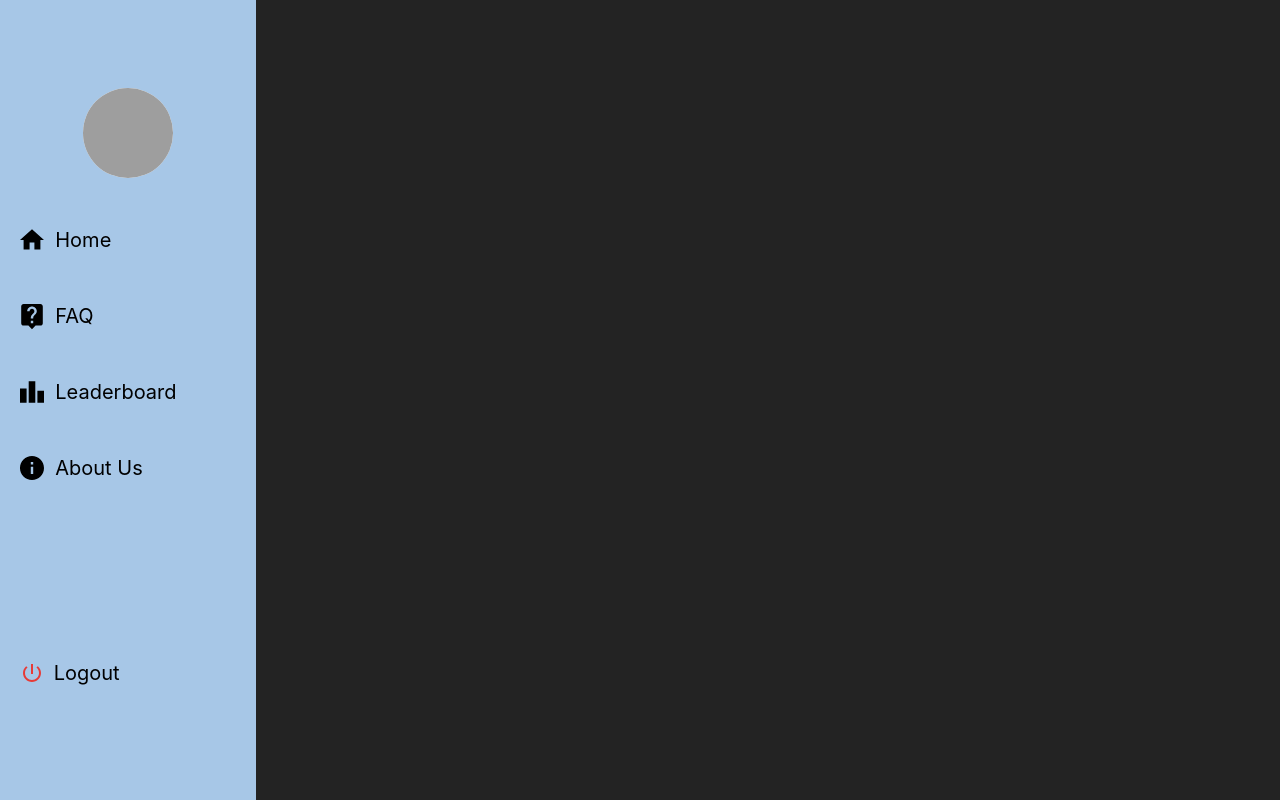
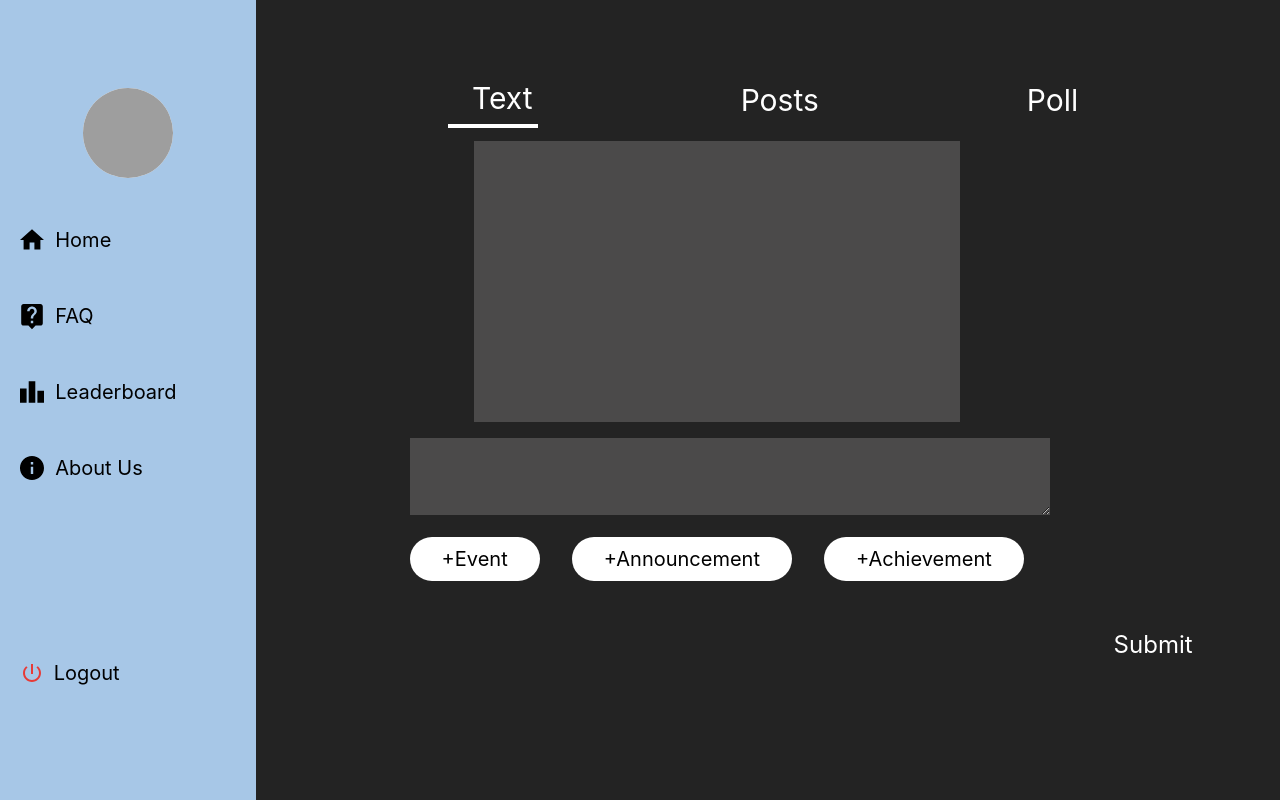
Before and after one commit to anantbansa1/ProjectPluton, a React (Create React App) app: page / in a window 1280 px wide. Built offline with nearby package versions, Linux system fonts and the light colour scheme; grey boxes are pictures that could not be loaded.

Commit message:
final commit post

```diff
--- a/src/App.js
+++ b/src/App.js
@@ -1,10 +1,10 @@
 import logo from "./logo.svg";
 import "./App.css";
-import Navbar from "./components/Navbar";
+import Post from "./components/pages/Post"
 function App() {
   return (
     <>
-      <Navbar></Navbar>
+      <Post></Post>
     </>
   );
 }
--- /dev/null
+++ b/src/components/pages/Post.js
@@ -0,0 +1,96 @@
+import React, { useState } from "react";
+import Navbar from "../Navbar";
+// import zoro from ".components/Images/zoro";
+
+export default function Text() {
+  const [option, setoption] = useState("text");
+  const [event, setevent] = useState("");
+  const [announcement, setannouncement] = useState("");
+  const [achievement, setachievement] = useState("");
+  const [submit, setsubmit] = useState("");
+  return (
+    <div>
+      <Navbar></Navbar>
+      <div className=" text-white ml-[35vw] mx-auto mr-[10vw] flex space-x-40 items-center mt-[9vh] text-3xl">
+        <div className="flex-col">
+          <button
+            onClick={(e) => {
+              setoption("text");
+            }}
+            className=" text-lightgray rounded-full p-[1vh]  px-[3vh]"
+          >
+            Text
+          </button>
+          {option === "text" ? (
+            <hr className="w-[7vw] border-white border-[2px]" />
+          ) : (
+            <hr className="hidden" />
+          )}
+        </div>
+        <div className="flex-col">
+          <button
+            onClick={(e) => {
+              setoption("image");
+            }}
+            className=" text-lightgray rounded-full p-[1vh]  px-[3vh]"
+          >
+            Posts
+          </button>
+          {option === "image" ? (
+            <hr className="w-[8vw] border-white border-[2px]" />
+          ) : (
+            <hr className="hidden" />
+          )}
+        </div>
+        <div className="flex-col">
+          <button
+            onClick={(e) => {
+              setoption("Poll");
+            }}
+            className="text-lightgray rounded-full p-[1vh]  px-[3vh]"
+          >
+            Poll
+          </button>
+          {option === "Poll" ? (
+            <hr className="w-[6.5vw] border-white border-[2px]" />
+          ) : (
+            <hr className="hidden" />
+          )}
+        </div>
+      </div>
+      <div className="bg-[#4B4A4A] ml-[37vw] h-[22vw] w-[38vw] mt-[1vw] mb-[2vh]">
+      </div>
+      <textarea className="bg-[#4B4A4A] ml-[32vw] h-[6vw] w-[50vw] mb-[1vh] text-white p-[0.5vh]"></textarea>
+      <div className="ml-[32vw] text-black text-xl space-x-8 mt-[1vh]">
+        <button
+        onClick={(e) => {
+          setevent(console.log(1));
+        }}
+        className="bg-white p-[1vh] px-[4vh] rounded-full hover:text-red-500">
+          +Event
+        </button>
+        <button
+        onClick={(e) => {
+          setevent(console.log(2));
+        }}
+        className="bg-white p-[1vh] px-[4vh] rounded-full hover:text-red-500">
+          +Announcement
+        </button>
+        <button
+        onClick={(e) => {
+          setevent(console.log(3));
+        }}
+        className="bg-white p-[1vh] px-[4vh] rounded-full hover:text-red-500">
+          +Achievement
+        </button>
+      </div>
+      <div
+      onClick={(e) => {
+        setevent(console.log(4));
+      }}
+      className="ml-[87vw] text-white text-2xl mt-[6vh] hover:font-semibold">
+        <button>Submit</button>
+      </div>
+    </div>
+  );
+}
```
